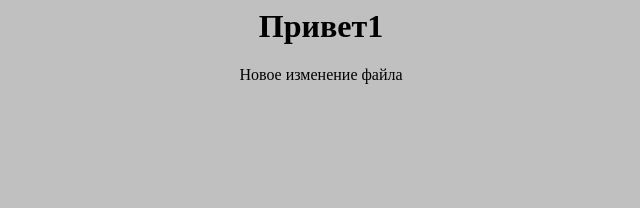
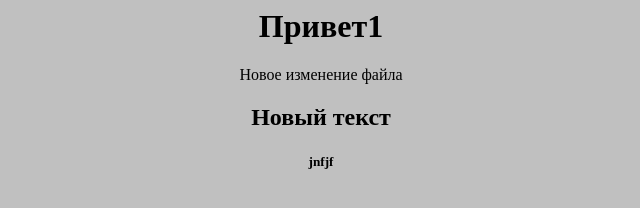
Before and after one commit to margarita72/site, a plain HTML site: page index.html in a window 1280 px wide. Shown: the whole page, without its empty margins (319-959 px from the left). Drawn offline with Linux system fonts and the light colour scheme.

Commit message:
vtor commit

```diff
--- a/index.html
+++ b/index.html
@@ -7,5 +7,7 @@
     <body>
         <h1>Привет1</h1>
         <p>Новое изменение файла</p>
+        <h2>Новый текст</h2>
+        <h5>jnfjf</h5>
     </body>
 </html>
```
